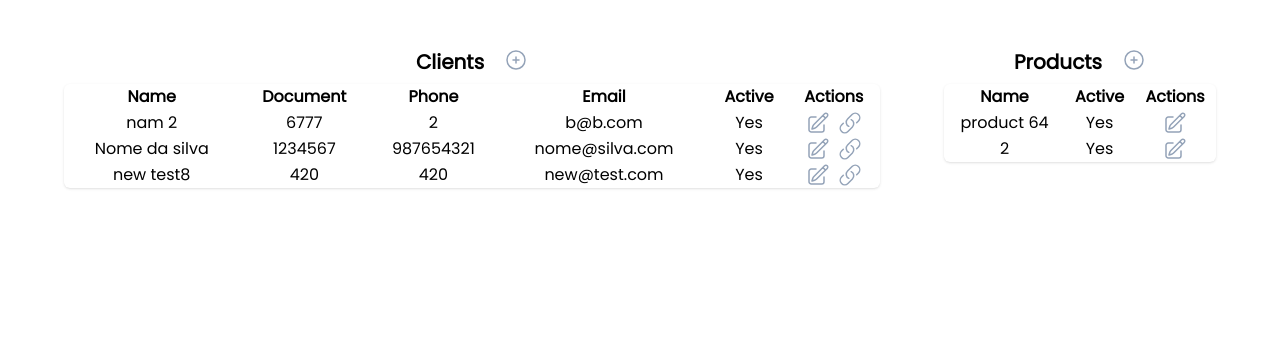
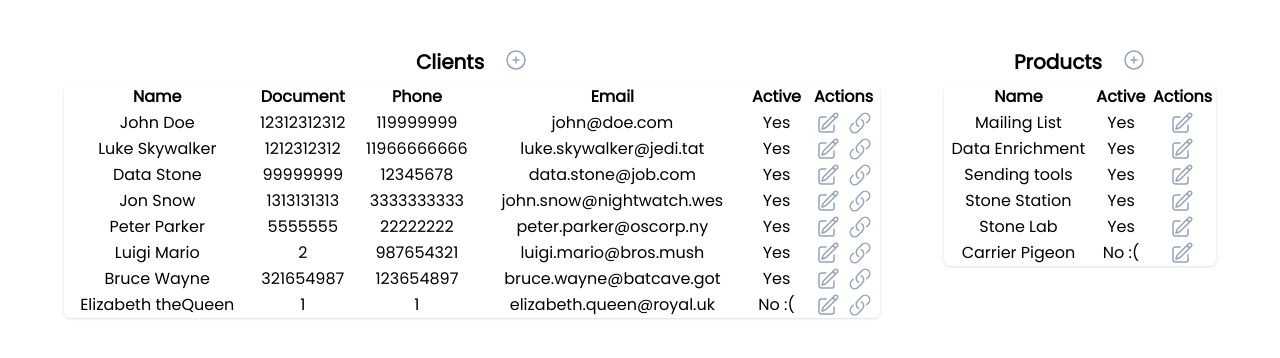
Before and after one commit to LucasFASouza/Clients-Admin, a Vue app: page / in a window 1280 px wide. Shown: the top 358 px of the page. Built offline with nearby package versions, Linux system fonts and the light colour scheme; data requests are answered from the project's data file.

Commit message:
refactor: fill db and minor changes

```diff
--- a/db/db.json
+++ b/db/db.json
@@ -1,46 +1,137 @@
 {
   "products": [
     {
-      "name": "product 64",
+      "name": "Mailing List",
       "isActive": true,
       "id": 1
     },
     {
-      "name": "2",
+      "name": "Data Enrichment",
       "isActive": true,
       "id": 2
+    },
+    {
+      "name": "Sending tools",
+      "isActive": true,
+      "id": 3
+    },
+    {
+      "name": "Stone Station",
+      "isActive": true,
+      "id": 4
+    },
+    {
+      "name": "Stone Lab",
+      "isActive": true,
+      "id": 5
+    },
+    {
+      "name": "Carrier Pigeon",
+      "isActive": false,
+      "id": 6
     }
   ],
   "clients": [
     {
-      "name": "nam 2",
-      "document": 6777,
-      "phone": 2,
-      "email": "b@b.com",
-      "isActive": true,
-      "products": [],
-      "id": 10
-    },
-    {
-      "name": "Nome da silva",
-      "document": 1234567,
-      "phone": 987654321,
-      "email": "nome@silva.com",
-      "isActive": true,
-      "products": [],
-      "id": 11
-    },
-    {
-      "name": "new test8",
-      "document": 420,
-      "phone": 420,
-      "email": "new@test.com",
+      "name": "John Doe",
+      "document": 12312312312,
+      "phone": 119999999,
+      "email": "john@doe.com",
       "isActive": true,
       "products": [
         1,
+        2,
+        3,
+        4,
+        5
+      ],
+      "id": 1
+    },
+    {
+      "name": "Luke Skywalker",
+      "document": 1212312312,
+      "phone": 11966666666,
+      "email": "luke.skywalker@jedi.tat",
+      "isActive": true,
+      "products": [
+        3
+      ],
+      "id": 2
+    },
+    {
+      "name": "Data Stone",
+      "document": 99999999,
+      "phone": 12345678,
+      "email": "data.stone@job.com",
+      "isActive": true,
+      "products": [
+        5,
+        4
+      ],
+      "id": 3
+    },
+    {
+      "name": "Jon Snow",
+      "document": 1313131313,
+      "phone": 3333333333,
+      "email": "john.snow@nightwatch.wes",
+      "isActive": true,
+      "products": [
+        1,
+        3
+      ],
+      "id": 4
+    },
+    {
+      "name": "Peter Parker",
+      "document": 5555555,
+      "phone": 22222222,
+      "email": "peter.parker@oscorp.ny",
+      "isActive": true,
+      "products": [
+        5,
         2
       ],
-      "id": 12
+      "id": 5
+    },
+    {
+      "name": "Luigi Mario",
+      "document": 2,
+      "phone": 987654321,
+      "email": "luigi.mario@bros.mush",
+      "isActive": true,
+      "products": [],
+      "id": 6
+    },
+    {
+      "name": "Bruce Wayne",
+      "document": 321654987,
+      "phone": 123654897,
+      "email": "bruce.wayne@batcave.got",
+      "isActive": true,
+      "products": [
+        3,
+        2,
+        1,
+        4,
+        5
+      ],
+      "id": 7
+    },
+    {
+      "name": "Elizabeth theQueen",
+      "document": 1,
+      "phone": 1,
+      "email": "elizabeth.queen@royal.uk",
+      "isActive": false,
+      "products": [
+        2,
+        1,
+        3,
+        4,
+        5
+      ],
+      "id": 8
     }
   ]
 }
--- a/src/components/AssociationTable.vue
+++ b/src/components/AssociationTable.vue
@@ -82,10 +82,10 @@ async function submitAssociation() {
   const response = await api.client.update(client);
 
   if (response.ok) {
-    alert("Product edited successfully :)");
+    alert("Products associated successfully :)");
     router.push({ name: "home" });
   } else {
-    alert("Error editing product :( Please try again");
+    alert("Error associating products :( Please try again");
   }
 }
 
```
